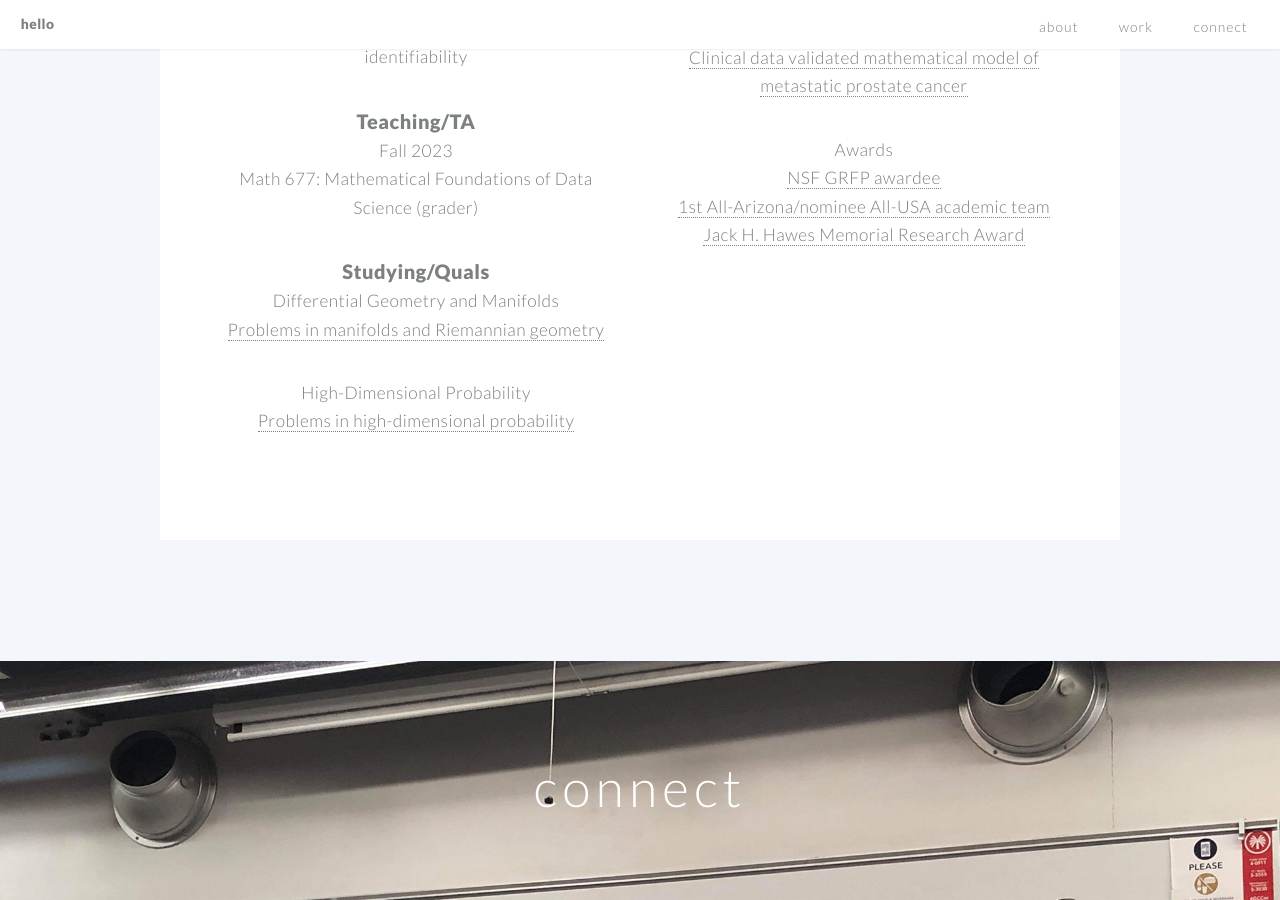
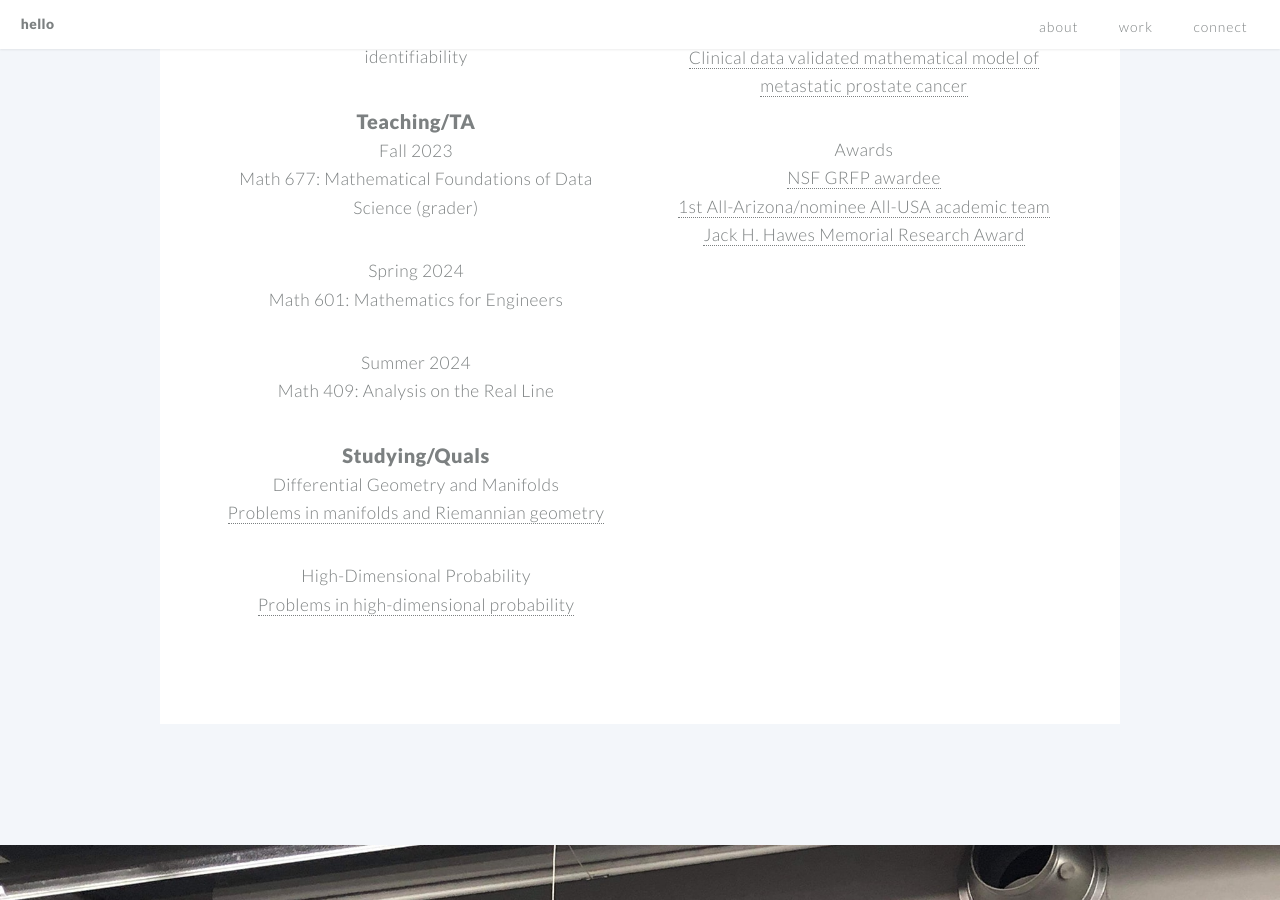
Before and after one commit to jben33/jben33.github.io, a Jekyll site: the page built from index.md, in a window 1280 px wide and 900 px high, scrolled down 3856 px. Built offline with Jekyll 4.4.1, drawn with Linux system fonts in a browser that asks for light colours.

Commit message:
Update example4.html

```diff
--- a/_includes/example4.html
+++ b/_includes/example4.html
@@ -12,6 +12,14 @@
     <li>Math 677: Mathematical Foundations of Data Science (grader)</li>
 </ul>
 
+<ul> Spring 2024
+    <li>Math 601: Mathematics for Engineers</li>
+</ul>
+
+<ul> Summer 2024
+    <li>Math 409: Analysis on the Real Line</li>
+</ul>
+
 
 <h1>Studying/Quals </h1>
 
```
